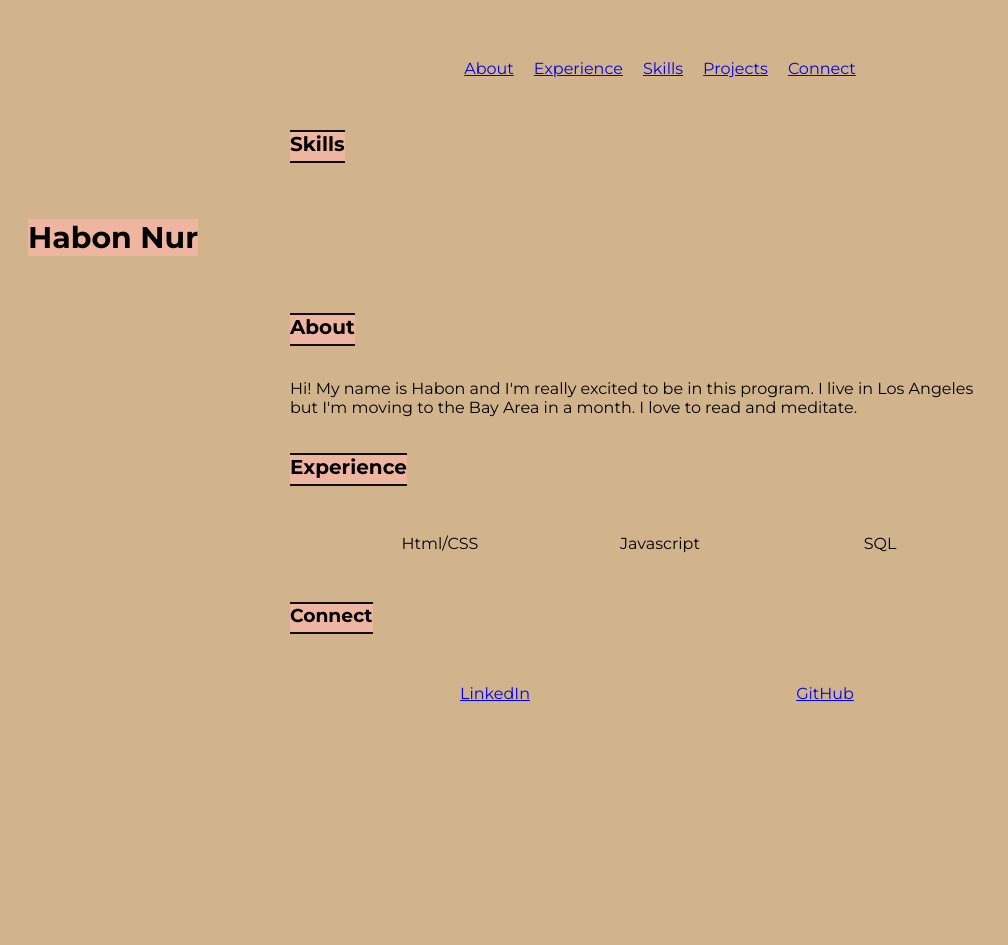
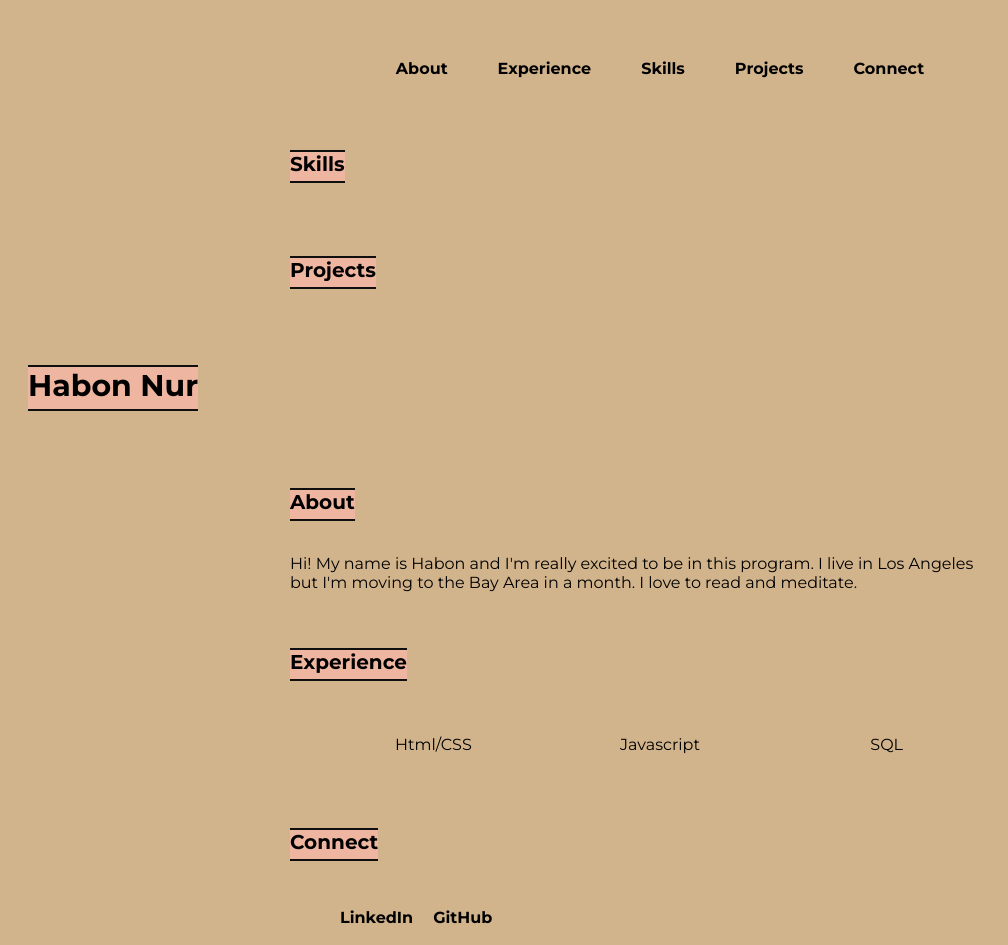
Before and after one commit to habonnur/habon-nur-kepler, a plain HTML site: page index.html in a window 1280 px wide. Shown: the whole page, without its empty margins (0-1008 px from the left). Before the commit the page ends 800 px from the top, so only its background shows below. Drawn offline with Linux system fonts and the light colour scheme.

Commit message:
Cleaned and organized CSS layout

```diff
--- a/index.css
+++ b/index.css
@@ -6,36 +6,26 @@ padding: 20px;
 
 }
 
-nav ul {
+ul {
     display: flex;
-    flex-direction: row;
-    justify-content: center;
-}
-#Experience ul {
-    display: flex;
-    justify-content: space-around;
     flex-direction: row;
   }
 
-  #Experience ul li {
-    flex: 1;
-    text-align: center;
-  }
-
 section {
-    margin: 20px auto;
+    margin: 40px auto;
     max-width: 700px
 }
 
-h2, h3{
+h1, h2, h3{
     display: inline-block;
     background-color: rgb(238, 181, 160);
     border-top: 2px solid #100f0f;
     border-bottom: 2px solid #100f0f;
     padding-bottom: 5px;
+
 }
 
-body h1 {
+h1 {
     display: inline-block;
     background-color: rgb(238, 181, 160);
     font-weight: bold;
@@ -50,6 +40,39 @@ ul li {
     padding: 10px;
     margin: 5px 0;
     border-radius: 5px;
+    color: black;
     list-style-type: none;
+    text-align: center;
+}
 
+a {
+    color: black;
+    text-decoration: none;
+    font-weight: bold;
+  }
+/* NAV/Experience / Skills / Projects */
+
+nav ul {
+    display: flex;
+    justify-content: center;
+    gap: 30px;
+    margin-bottom: 40px;
+  }
+
+#Experience ul,
+#Skills ul,
+#Projects ul {
+  display: flex;
+  flex-wrap: wrap;
+  justify-content: center;
+  gap: 20px;
+  margin-top: 20px;
 }
+#Experience li,
+#Skills li,
+#Projects li {
+  flex: 1 1 150px;
+  padding: 12px;
+  border-radius: 8px;
+  text-align: center;
+}
--- a/index.html
+++ b/index.html
@@ -21,7 +21,7 @@
     <h2>Skills</h2>
    </section>
    <section id="Projects">
-    <ul></ul>
+    <h2>Projects</h2>
    </section>
     <h1>Habon Nur </h1>
     <section id="About">
@@ -35,7 +35,9 @@
         <li>Javascript</li>
         <li>SQL</li>
     </ul>
-    <h3>Connect</h3>
+  </section>
+  <section id="Connect">
+    <h2>Connect</h3>
     <ul>
         <li>
           <a href="https://www.linkedin.com/in/habonnur/" target="_blank">LinkedIn</a>
```
